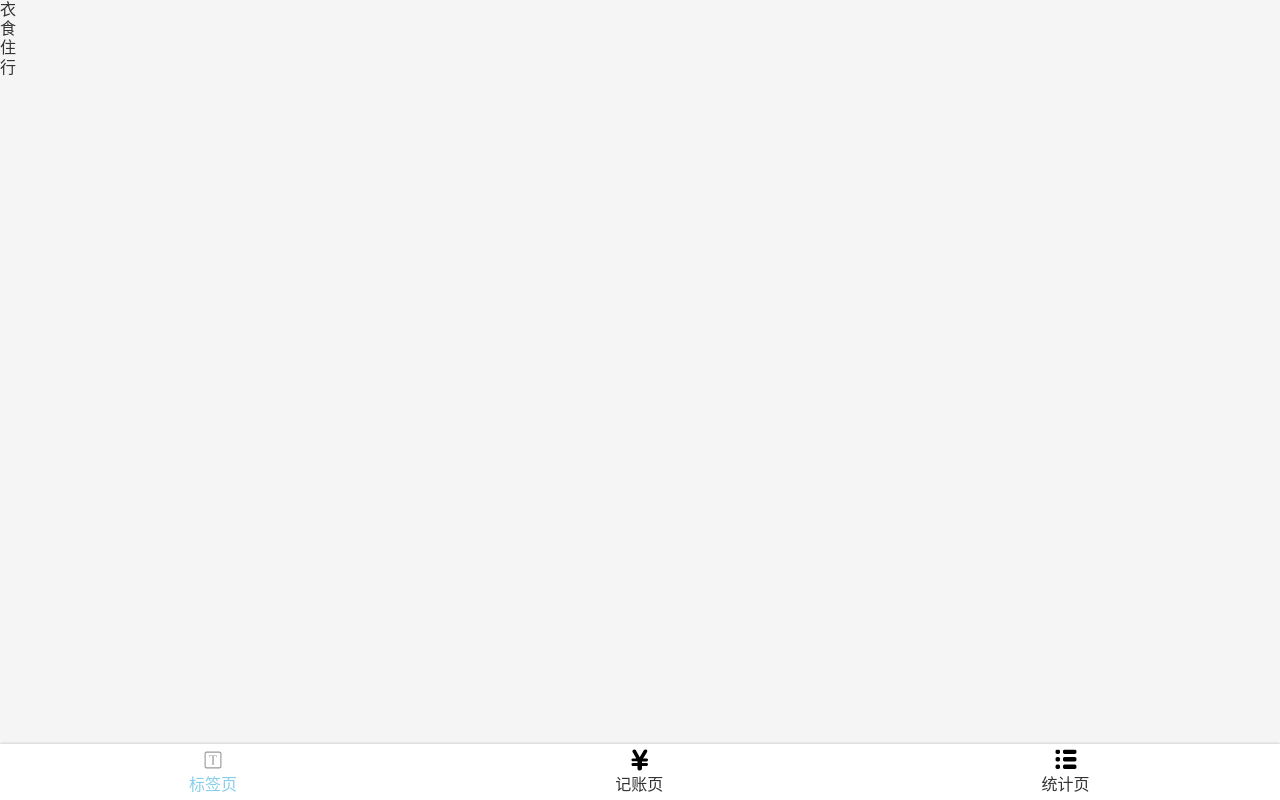
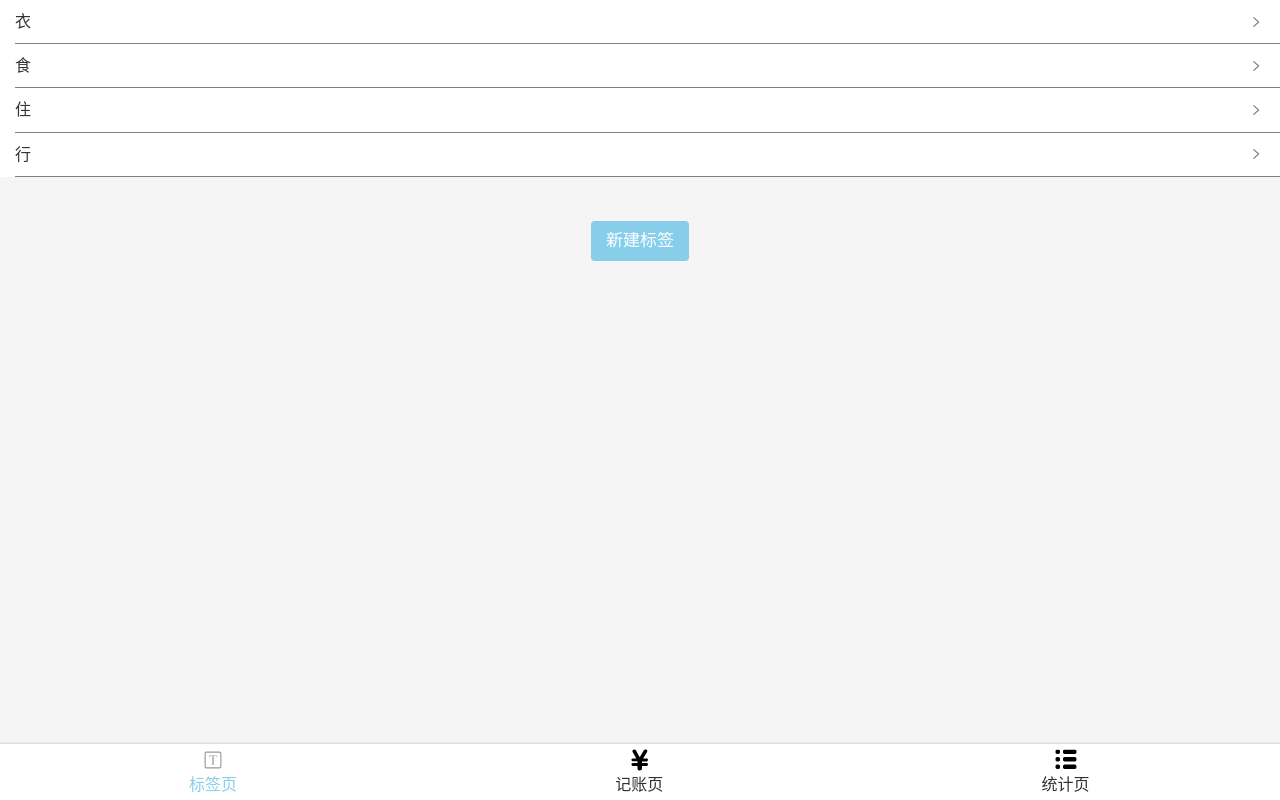
Before and after one commit to zhoubin-yangrong/morney-react-website, a React app: page /#/tags/1 in a window 1280 px wide. Before the commit this address led to /#/tags. Built offline with nearby package versions, Linux system fonts and the light colour scheme.

Commit message:
标签页的list样式完成

```diff
--- a/src/index.scss
+++ b/src/index.scss
@@ -40,3 +40,8 @@ body{
   content: "";
   display: block;
 }
+.oneLine{
+  white-space: nowrap;
+  overflow: hidden;
+  text-overflow: ellipsis;
+}
--- a/src/views/Money/TagsSection.tsx
+++ b/src/views/Money/TagsSection.tsx
@@ -1,5 +1,5 @@
 import styled from "styled-components";
-import React from "react";
+import React  from "react";
 import {useTags} from "../../useTags";
 const Wrapper = styled.section`
   background: #FFFFFF;padding: 0 16px;
--- a/src/views/Tags.tsx
+++ b/src/views/Tags.tsx
@@ -1,19 +1,53 @@
 import Layout from "../components/layout";
 import React from "react";
 import {useTags} from "../useTags";
-
+import styled from "styled-components";
+import Icon from "../components/Icon";
+const TagList = styled.ol`
+  font-size: 16px;
+  background: white;
+  >li{
+    margin-left: 15px;
+    padding:12px 16px 12px 0px ;
+    border-bottom: 1px solid gray;
+    display: flex;
+    justify-content: space-between;
+    align-items: center;
+  }
+`
+const Center=styled.div`
+  padding-top: 44px;
+  width: 100%;
+  display: flex;
+  justify-content: center;
+  align-items: center;
+  >button{
+    font-size: 17px;
+    line-height: 22px;
+    border: none;
+    background: skyblue;
+    border-radius: 4px;
+    padding: 9px 15px;
+    color: #FFFFFF;
+  }
+`
 function Tags() {
-
     const{tag,setTag}=useTags()
     console.log(tag,setTag)
     return(
         <Layout>
-            <ol>
+            <TagList>
                 {tag.map(t=>{
-                        return <li key={t}>{t}</li>
+                        return <li key={t}>
+                            <span className="oneLine">{t}</span>
+                            <Icon name="#right"></Icon>
+                        </li>
                     }
                 )}
-            </ol>
+            </TagList>
+            <Center>
+                <button>新建标签</button>
+            </Center>
             {/*<h2>标签页</h2>*/}
         </Layout>
     )
```
Also changed, not shown: src/icons/left.svg (added), src/icons/right.svg (added).
